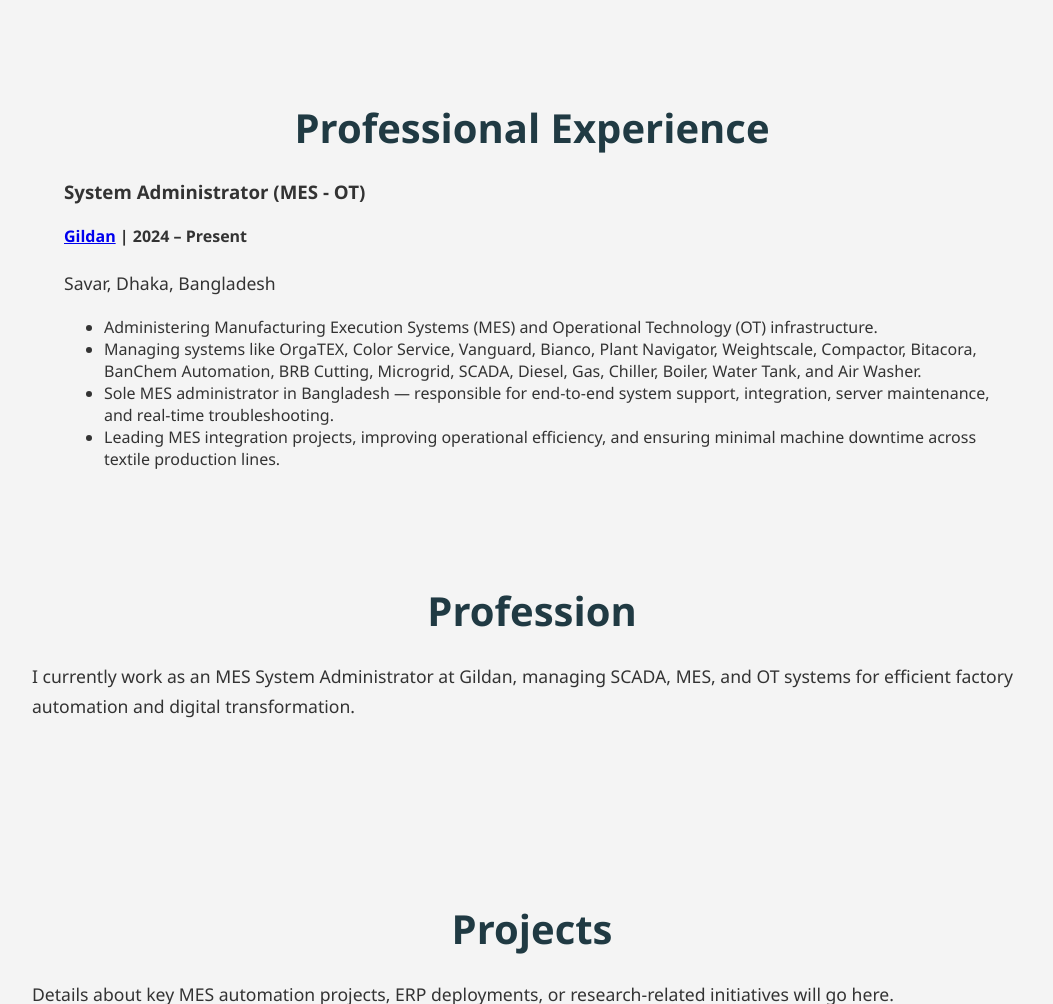
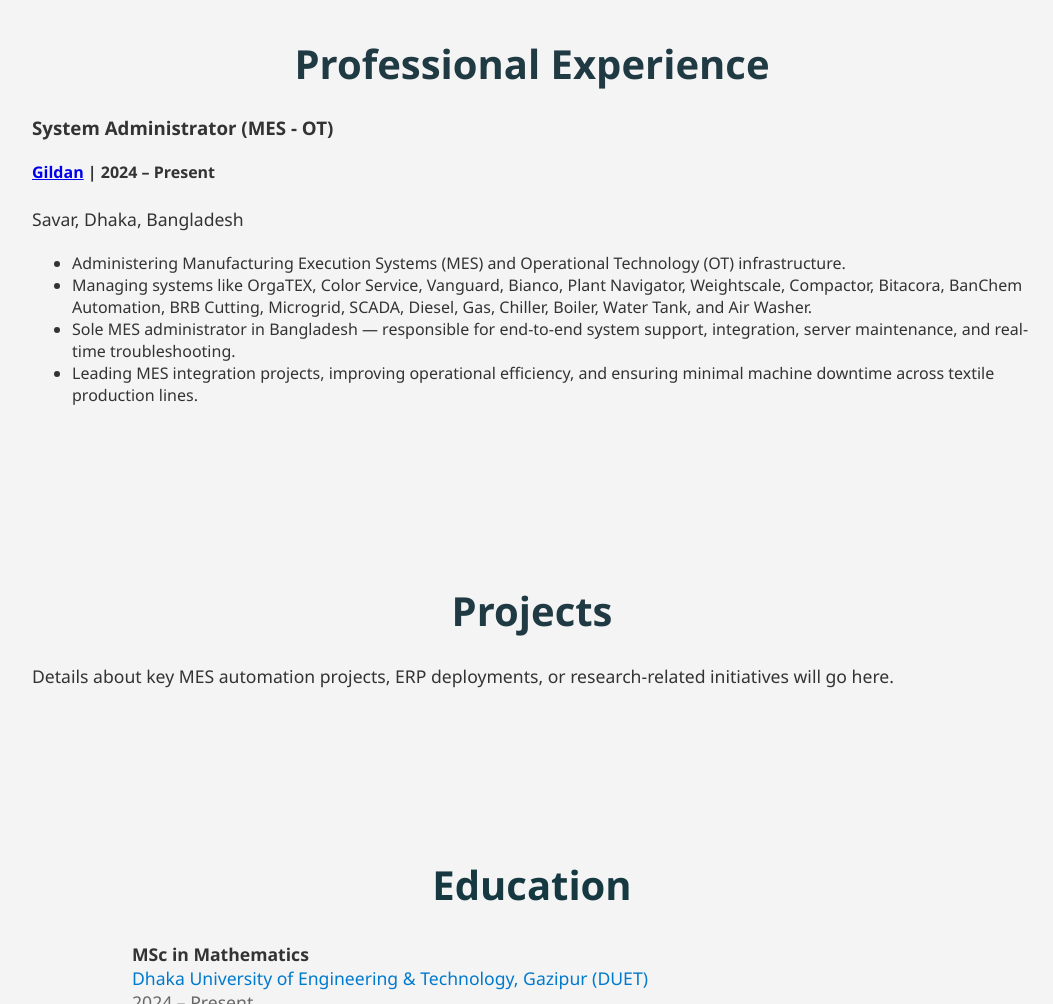
Before and after one commit to mitul-abid/mitul-abid.github.io, a plain HTML site: page index.html in a window 1280 px wide. Shown: the part 1155-2159 px from the top of the page, without its empty margins (108-1161 px from the left). Drawn offline with Linux system fonts and the light colour scheme.

Commit message:
Update index.html

```diff
--- a/index.html
+++ b/index.html
@@ -78,10 +78,7 @@
   </div>
 </section>
 
-
-  <section id="profession">
-
-    <section id="experience" class="section">
+  <section id="experience" class="section">
   <h2 class="section-title">Professional Experience</h2>
 
   <div class="experience-item">
@@ -100,9 +97,6 @@
   </div>
 </section>
 
-    <h2>Profession</h2>
-    <p>I currently work as an MES System Administrator at Gildan, managing SCADA, MES, and OT systems for efficient factory automation and digital transformation.</p>
-  </section>
 
   <section id="projects">
     <h2>Projects</h2>
```
